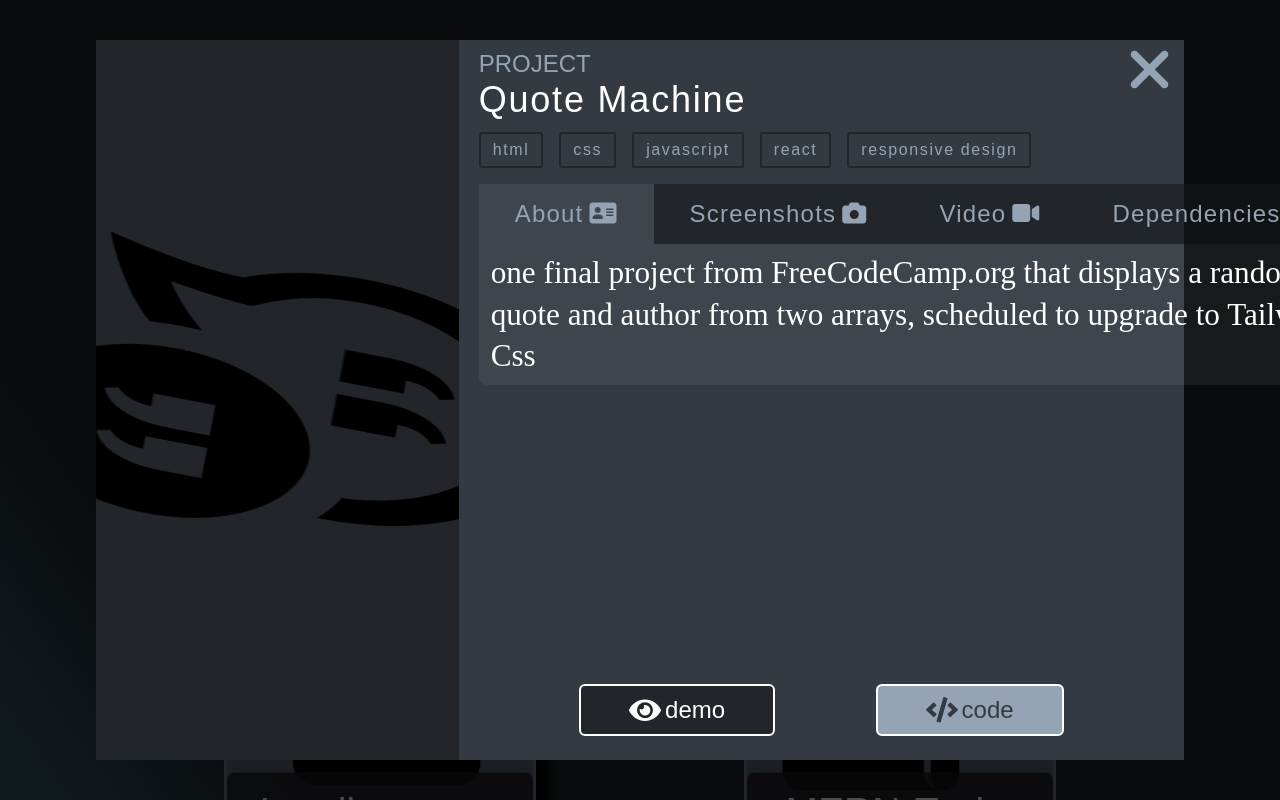
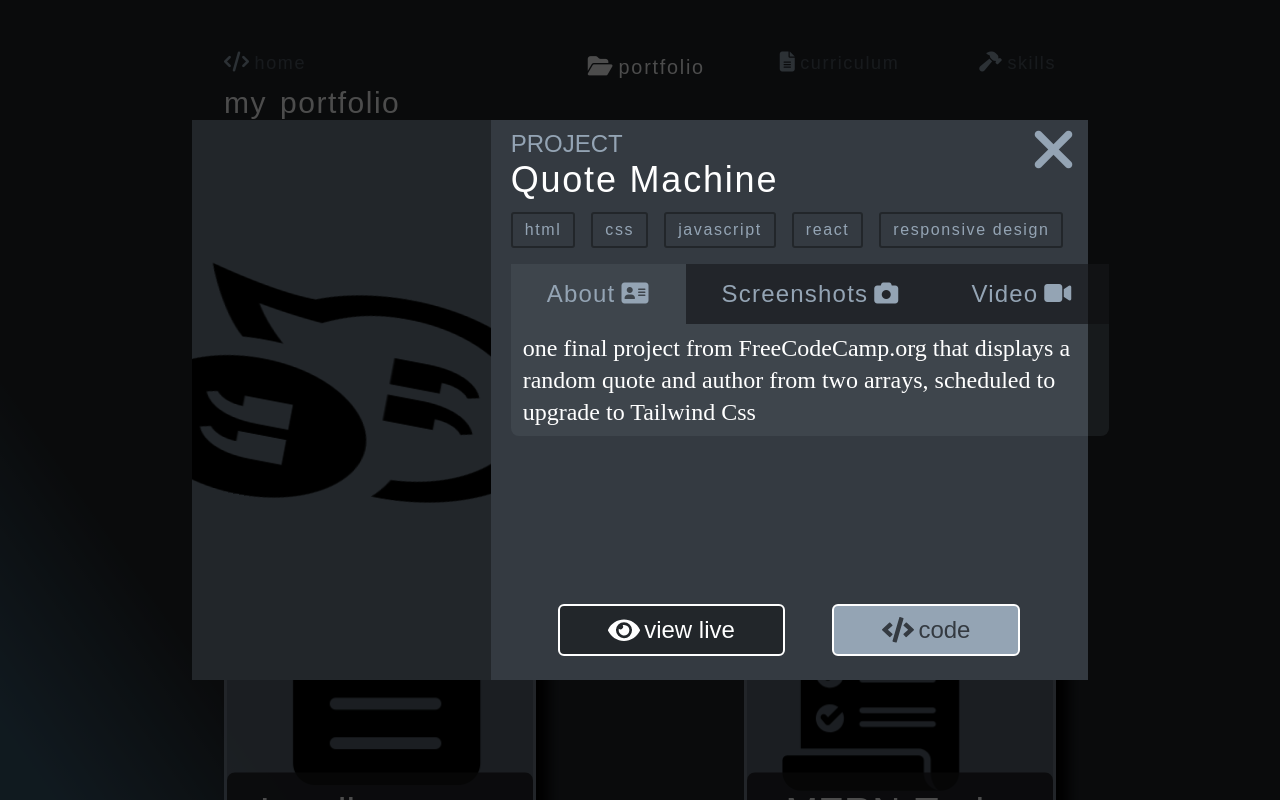
Before and after one commit to santiagomanso/santimanso.com, a React (Create React App) app: page /portfolio in a window 1280 px wide. Both pictures are taken after a click on the element 380 px from the left and 341 px from the top of the page. Shown: the top 800 px of the page. Built offline with nearby package versions, Linux system fonts and the light colour scheme.

Commit message:
🔨 🎨 added 125% 150% 100% query scale

```diff
--- a/src/components/Container.jsx
+++ b/src/components/Container.jsx
@@ -3,7 +3,7 @@ import ProjectList from './ProjectList'
 
 const Container = ({ children }) => {
   return (
-    <div className='w-screen h-screen app'>
+    <div className='w-screen h-screen app '>
       <div
         className='h-full max-w-full lg:max-w-[65vw] mx-auto text-white
       grid grid-cols-1 content-start'
@@ -12,7 +12,7 @@ const Container = ({ children }) => {
           <Nav />
         </div>
         <div className=''>
-          <div className=' flex h-full items-start lg:items-end overflow-hidden'>
+          <div className=' flex h-full items-start lg:items-end container'>
             {children}
           </div>
         </div>
--- a/src/components/Modal.jsx
+++ b/src/components/Modal.jsx
@@ -50,7 +50,7 @@ export default function Modal({
         className='fixed top-0 left-0 bottom-0 right-0 bg-black/70'
         onClick={onClose}
       />
-      <div className='fixed left-[50%] top-[50%] translate-x-[-50%] translate-y-[-50%] w-screen lg:w-[85vw]  h-full lg:h-[90%]'>
+      <div className='fixed left-[50%] top-[50%] translate-x-[-50%] translate-y-[-50%] w-screen h-full lg:h-[70%] lg:w-[70vw] modal'>
         <div
           className={` ${animation3} flex flex-col lg:flex-row w-full h-full`}
         >
@@ -67,7 +67,7 @@ export default function Modal({
               <h1 className='text-white text-2xl lg:text-4xl tracking-wider'>
                 {name}
               </h1>
-              <ul className='flex flex-wrap gap-4 text-secondary mt-2 lg:mt-3 text-md lg:text-md'>
+              <ul className='flex flex-wrap gap-4 text-secondary mt-2 lg:mt-3 text-md lg:text-md modal__stack'>
                 {stack.map((tech, i) => (
                   <li
                     key={i}
@@ -77,8 +77,8 @@ export default function Modal({
                   </li>
                 ))}
               </ul>
-              <div className='mt-4 rounded-full'>
-                <div className='flex justify-between text-md tracking-wider select-none hover:cursor-pointer tabs-header'>
+              <div className='mt-4'>
+                <div className='flex justify-start text-md tracking-wider select-none hover:cursor-pointer tabs-header '>
                   <h2
                     className={`flex items-baseline gap-1 ${
                       active === 'about' ? 'bg-secondary/10' : 'bg-primary/60'
@@ -114,30 +114,21 @@ export default function Modal({
                   >
                     Video<i className='fa-solid fa-video'></i>
                   </h2>
-                  <h2
-                    className={`flex items-baseline gap-1 ${
-                      active === 'dependencies'
-                        ? 'bg-secondary/10'
-                        : 'bg-primary/60'
-                    }   px-6 py-2`}
-                    onClick={() => {
-                      setActive('dependencies')
-                      handlerTab(dependencies)
-                    }}
-                  >
-                    Dependencies<i className='fa-solid fa-laptop-code'></i>
-                  </h2>
                 </div>
-                <div className='bg-secondary/10 px-3 py-2 text-white text-lg lg:text-2xl font-console font-[200] rounded-br-lg rounded-bl-lg'>
-                  <span className='about font-console'>{tabContent}</span>
-                  {(active === 'screenshots') | (active === 'video') ? (
-                    <i className='fa-solid fa-person-digging text-yellow-400/80 text-3xl'></i>
-                  ) : null}
+                <div className='bg-secondary/10 px-3 py-2 text-white text-lg lg:text-2xl font-console font-[200] rounded-br-lg rounded-bl-lg overflow-auto modal__about__container'>
+                  <div className=''>
+                    <span className='font-console modal__about'>
+                      {tabContent}
+                    </span>
+                    {(active === 'screenshots') | (active === 'video') ? (
+                      <i className='fa-solid fa-person-digging text-yellow-400/80 text-3xl'></i>
+                    ) : null}
+                  </div>
                 </div>
               </div>
             </div>
 
-            <div className='flex justify-evenly w-full  select-none text-white'>
+            <div className='flex justify-evenly w-full  select-none text-white modal__buttons'>
               <a
                 href={urlDemo}
                 target='_blank'
@@ -159,7 +150,9 @@ export default function Modal({
                     d='M572.52 241.4C518.29 135.59 410.93 64 288 64S57.68 135.64 3.48 241.41a32.35 32.35 0 0 0 0 29.19C57.71 376.41 165.07 448 288 448s230.32-71.64 284.52-177.41a32.35 32.35 0 0 0 0-29.19zM288 400a144 144 0 1 1 144-144 143.93 143.93 0 0 1-144 144zm0-240a95.31 95.31 0 0 0-25.31 3.79 47.85 47.85 0 0 1-66.9 66.9A95.78 95.78 0 1 0 288 160z'
                   ></path>
                 </svg>
-                <p className='text-white group-hover:text-variant1'>demo</p>
+                <p className='text-white group-hover:text-variant1'>
+                  view live
+                </p>
               </a>
               <a
                 href={urlCode}
--- a/src/index.css
+++ b/src/index.css
@@ -5,12 +5,57 @@
 @import url('https://fonts.googleapis.com/css2?family=Inconsolata:wght@200;300&display=swap');
 @layer base{
 
+
+
+  body::-webkit-scrollbar {
+    display: none;
+  }
+
+  /* width */
+  ::-webkit-scrollbar {
+    width: 10px;
+  }
+
+  /* Track */
+  ::-webkit-scrollbar-track {
+    background: #22262A;
+  }
+
+  /* Handle */
+  ::-webkit-scrollbar-thumb {
+    background: #94A4B4;
+  }
+
+  /* Handle on hover */
+  ::-webkit-scrollbar-thumb:hover {
+    background: #7d48b5;
+  }
+
   @media (-webkit-device-pixel-ratio: 1.50) {
+
+    h1{
+      zoom: .7;
+    }
+    h2{
+      zoom: .8;
+    }
+    .modal__stack{
+      zoom: .8;
+    }
+    .modal__about{
+      zoom: .7;
+    }
+    .modal__about__container{
+      max-height: 130px;
+    }
     .card {
-      zoom: .73;
+      zoom: .7;
     }
-    .about{
-      zoom: .7
+    .card h1{
+      zoom: 1;
+    }
+    .modal__buttons{
+      zoom: .8;
     }
   }
 
@@ -21,6 +66,11 @@
     .about{
       zoom: .7
     }
+
+    .modal__about__container{
+      max-height: 150px;
+    }
+
   }
 
   @media (-webkit-device-pixel-ratio: 1.00) {
--- a/tailwind.config.js
+++ b/tailwind.config.js
@@ -9,6 +9,7 @@ module.exports = {
         variant1: '#343A41',
         variant2: '#22262A',
         github: '#22272E',
+        cta: '##1988E1',
       },
       fontFamily: {
         console: 'Inconsolata',
```
